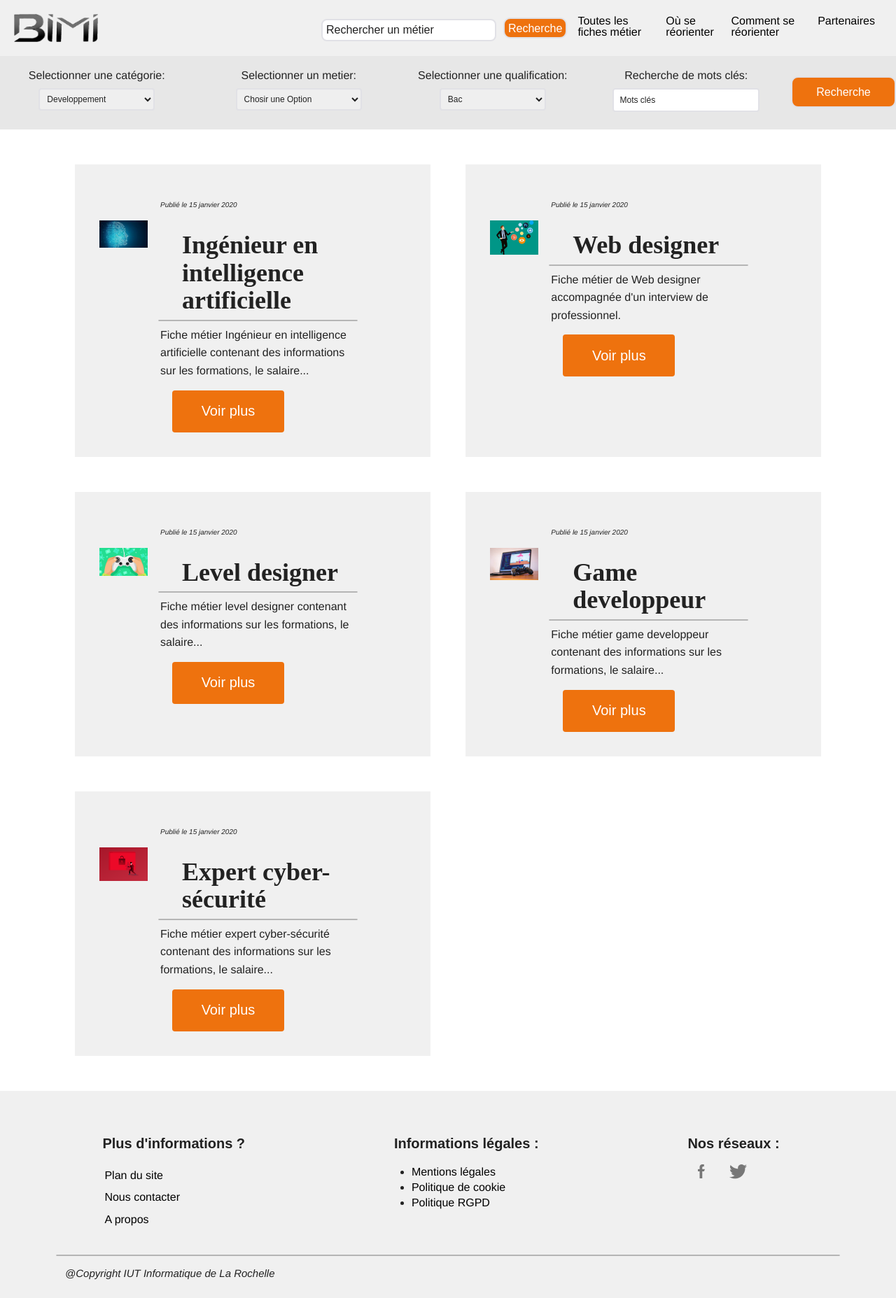
After one commit to nico34638/pts1-symfony-version, a Symfony app: template templates/article/index.html.twig in a window 1280 px wide. The commit adds this page. Shown: the whole page at 70% size. Run offline with Twig, Linux system fonts and the light colour scheme; the template is opened without the code that fills it, so the values that code supplies are empty; some libraries are stand-ins or nearby versions.

Commit message:
add index article controller

```diff
--- /dev/null
+++ b/templates/article/index.html.twig
@@ -0,0 +1,157 @@
+{% extends 'base.html.twig' %}
+
+{% block title %}Metiers {% endblock %}
+{% block class %}page-linsting-disposition{% endblock %}
+
+{% block main %}
+
+          <div class="filterAndSearch">
+              <div class="element-filterAndSearch">
+                  <label for="metiers-select">
+                      Selectionner une catégorie:
+                      <select id="select-filter" name="metiers">
+                          <option>Developpement</option>
+                          <option>Objets connectés</option>
+                      </select>
+                  </label>
+              </div>
+              <div class="element-filterAndSearch">
+                  <label for="metiers-select">
+                      Selectionner un metier:
+                      <select id="select-filter" name="metiers">
+                          <option>Chosir une Option</option>
+                          <option>Developpeur Web Fullstack</option>
+                          <option>Developpeur Web Backend</option>
+                          <option>Developpeur Web Front End</option>
+                      </select>
+                  </label>
+              </div>
+              <div class="element-filterAndSearch">
+                  <label for="qualification-select">
+                      Selectionner une qualification:
+                      <select id="select-filter" name="metiers">
+                          <option>Bac</option>
+                          <option>Bac +2</option>
+                          <option>Bac +3</option>
+                          <option>Master 1</option>
+                          <option>Master 2</option>
+                      </select>
+                  </label>
+              </div>
+              <div class="element-filterAndSearch">
+                  <label for="name">
+                      Recherche de mots clés:
+                      <input type="text" value="Mots clés" id="search-keywords" />
+                  </label>
+              </div>
+              <div class="element-filterAndSearch">
+                  <button type="submit" name="button" id="button-search">Recherche</button>
+              </div>
+          </div>
+          <div class="box-all">
+          {% for article in articles %}
+          <div class="box-metiers">
+              <a href="PageMetiers/fiche_metier_IA.html" class="article-img">
+                  <img src="{{ article.imglink }}" alt="Article" />
+              </a>
+              <div class="box-metiers-content">
+                  <p id="box-metiers-date">Publié le 15 janvier 2020</p>
+                  <h2 id="title-metiers">
+                          <a href="PageMetiers/fiche_metier_IA.html">{{ article.title }}</a>
+                      </h2>
+                  <hr />
+                  <div class="pagaraph">
+                      <p>{{ article.extract }}</p>
+                      <a href="PageMetiers/fiche_metier_IA.html">
+                          <input type="submit" value="Voir plus" id="voirPlus" />
+                      </a>
+                  </div>
+              </div>
+          </div>
+          {% endfor %}
+              <div class="box-metiers">
+                  <a href="PageMetiers/fiche_metier_IA.html" class="article-img">
+                      <img src="../img/IA.jfif" alt="Article" />
+                  </a>
+                  <div class="box-metiers-content">
+                      <p id="box-metiers-date">Publié le 15 janvier 2020</p>
+                      <h2 id="title-metiers">
+                              <a href="PageMetiers/fiche_metier_IA.html">Ingénieur en intelligence artificielle</a>
+                          </h2>
+                      <hr />
+                      <div class="pagaraph">
+                          <p>Fiche métier Ingénieur en intelligence artificielle contenant des informations sur les formations, le salaire...</p>
+                          <a href="PageMetiers/fiche_metier_IA.html">
+                              <input type="submit" value="Voir plus" id="voirPlus" />
+                          </a>
+                      </div>
+                  </div>
+              </div>
+              <div class="box-metiers">
+                  <a href="PageMetiers/fiche_web_designer.html" class="article-img">
+                      <img src="../img/webDesigner.jpg" alt="Article" />
+                  </a>
+                  <div class="box-metiers-content">
+                      <p id="box-metiers-date">Publié le 15 janvier 2020</p>
+                      <h2 id="title-metiers">
+                              <a href="PageMetiers/fiche_web_designer.html">Web designer</a>
+                          </h2>
+                      <hr />
+                      <p>Fiche métier de Web designer accompagnée d'un interview de professionnel.</p>
+                      <a href="PageMetiers/fiche_web_designer.html">
+                          <input type="submit" value="Voir plus" id="voirPlus" />
+                      </a>
+                  </div>
+              </div>
+              <div class="box-metiers">
+                  <a href="PageMetiers/fiche_level_designer.html" class="article-img">
+                      <img src="../img/level-designer.jpg" alt="Article" />
+                  </a>
+                  <div class="box-metiers-content">
+                      <p id="box-metiers-date">Publié le 15 janvier 2020</p>
+                      <h2 id="title-metiers">
+                              <a href="PageMetiers/fiche_level_designer.html">Level designer</a>
+                          </h2>
+                      <hr />
+                      <p>Fiche métier level designer contenant des informations sur les formations, le salaire...</p>
+                      <a href="PageMetiers/fiche_level_designer.html">
+                          <input type="submit" value="Voir plus" id="voirPlus" />
+                      </a>
+                  </div>
+              </div>
+              <div class="box-metiers">
+                  <a href="PageMetiers/fiche_game_developper.html" class="article-img">
+                      <img src="../img/image_gamedev.jpg" alt="Article" />
+                  </a>
+                  <div class="box-metiers-content">
+                      <p id="box-metiers-date">Publié le 15 janvier 2020</p>
+                      <h2 id="title-metiers">
+                              <a href="PageMetiers/fiche_game_developper.html">Game developpeur</a>
+                          </h2>
+                      <hr />
+                      <p>Fiche métier game developpeur contenant des informations sur les formations, le salaire...</p>
+                      <a href="PageMetiers/fiche_game_developper.html">
+                          <input type="submit" value="Voir plus" id="voirPlus" />
+                      </a>
+                  </div>
+              </div>
+              <div class="box-metiers">
+                  <a href="PageMetiers/fiche_expert_cyber.html" class="article-img">
+                      <img src="../img/avatar_cyber.png" alt="Article" />
+                  </a>
+                  <div class="box-metiers-content">
+                      <p id="box-metiers-date">Publié le 15 janvier 2020</p>
+                      <h2 id="title-metiers">
+                              <a href="PageMetiers/fiche_expert_cyber.html">Expert cyber-sécurité</a>
+                          </h2>
+                      <hr />
+                      <p>Fiche métier expert cyber-sécurité contenant des informations sur les formations, le salaire...</p>
+                      <a href="PageMetiers/fiche_expert_cyber.html">
+                          <input type="submit" value="Voir plus" id="voirPlus" />
+                      </a>
+                  </div>
+              </div>
+
+          </div>
+
+{% endblock %}
--- a/templates/base.html.twig
+++ b/templates/base.html.twig
@@ -10,7 +10,8 @@
         {% endblock %}
     </head>
     <body>
-    <div class="index">
+
+    <div class="{% block class %}{% endblock %}">
     {% block body %}
         {% block header %}
         <header>
@@ -57,7 +58,7 @@
 
         {% block main %}
 
-      {% endblock %}
+        {% endblock %}
 
         {% block footer %}
         <footer class="footer">
--- a/templates/home/index.html.twig
+++ b/templates/home/index.html.twig
@@ -1,6 +1,10 @@
 {% extends 'base.html.twig' %}
 
 {% block title %}Bimi {% endblock %}
+
+{% block class %}
+index
+{% endblock %}
 
 {% block main %}
 
```
Also changed, not shown: src/Controller/ArticleController.php (added, +36 -0 lines), src/Repository/ArticleRepository.php (+11 -10 lines).
